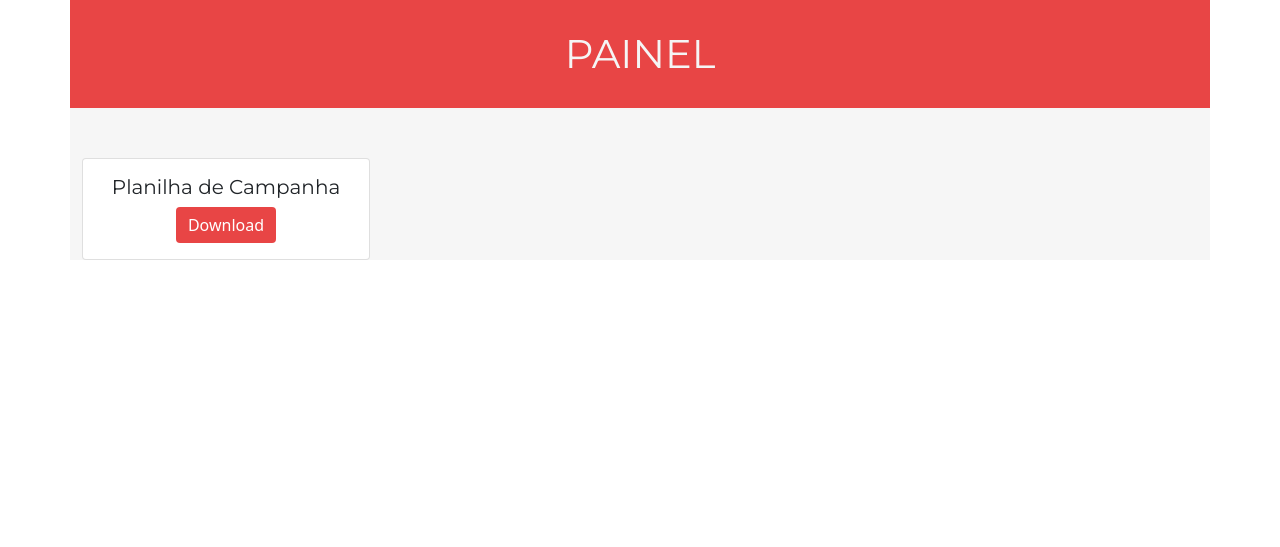
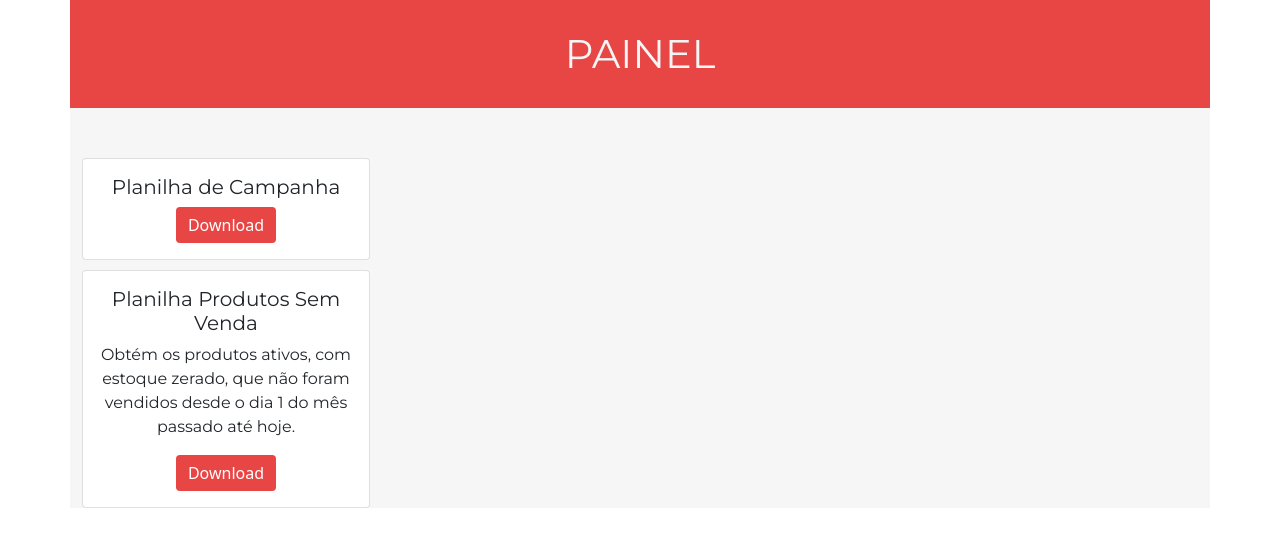
Before and after one commit to linharesrocha/django-dagg, a Django app: page / in a window 1280 px wide. Shown: the top 547 px of the page. Run offline with Django 4.2, Linux system fonts and the light colour scheme.

Commit message:
Criando html produtos sem venda

```diff
--- a/dashboard/templates/dashboard/index.html
+++ b/dashboard/templates/dashboard/index.html
@@ -31,8 +31,24 @@
                     <div class="card-body">
                         <h5 class="card-title">Planilha de Campanha</h5>
                         <form action="/excel_planilha_campanha/" method="post">
-                            <button onclick="mostrarAlertaAssincrono()" id="btn-planilha-campanha" type="submit" value="Gerar Excel"
-                                class="btn btn-secondary">Download</button>
+                            <button onclick="alertaAguardaPlanilha()" id="btn-planilha-campanha" type="submit"
+                                value="Gerar Excel" class="btn btn-secondary">Download</button>
+                            {% csrf_token %}
+                        </form>
+                    </div>
+                </div>
+            </div>
+        </div>
+        <div class="row" style="margin-top: 10px;">
+            <div class="col text-center">
+                <div class="card" style="width: 18rem;">
+                    <div class="card-body">
+                        <h5 class="card-title">Planilha Produtos Sem Venda</h5>
+                        <p class="card-text">Obtém os produtos ativos, com estoque zerado, que não foram vendidos desde o
+                            dia 1 do mês passado até hoje.</p>
+                        <form action="/excel_planilha_produtos_sem_venda/" method="post">
+                            <button onclick="alertaAguardaPlanilha()" id="btn-planilha-campanha" type="submit"
+                                value="Gerar Excel" class="btn btn-secondary">Download</button>
                             {% csrf_token %}
                         </form>
                     </div>
@@ -46,8 +62,8 @@
         crossorigin="anonymous"></script>
 
     <script>
-        function mostrarAlertaAssincrono() {
-            setTimeout(function() {
+        function alertaAguardaPlanilha() {
+            setTimeout(function () {
                 alert("Aguarde o carregamento do dados, o arquivo será gerado!");
             }, 1000); // Atraso de 1000 milissegundos (1 segundo)
         }
```
